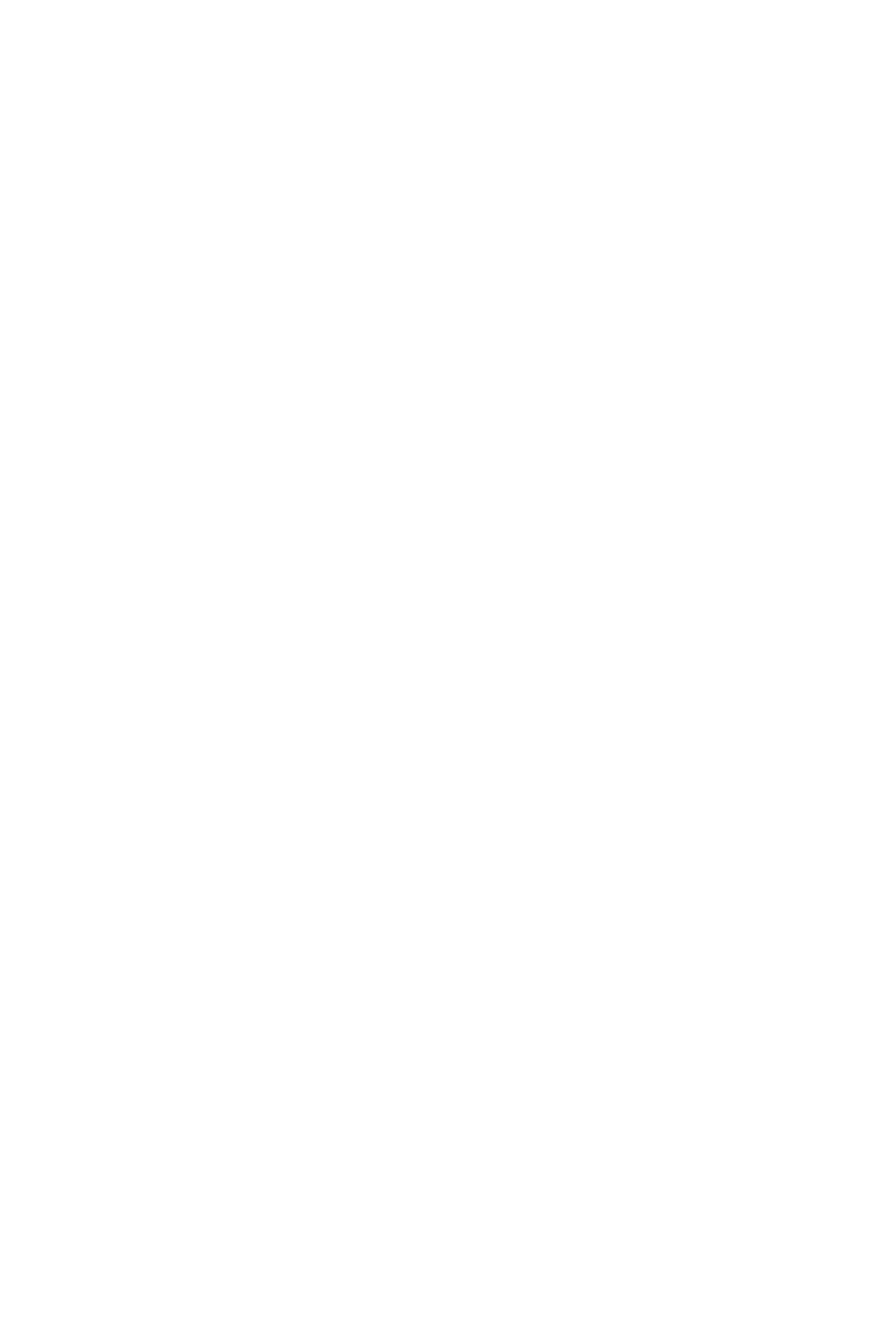
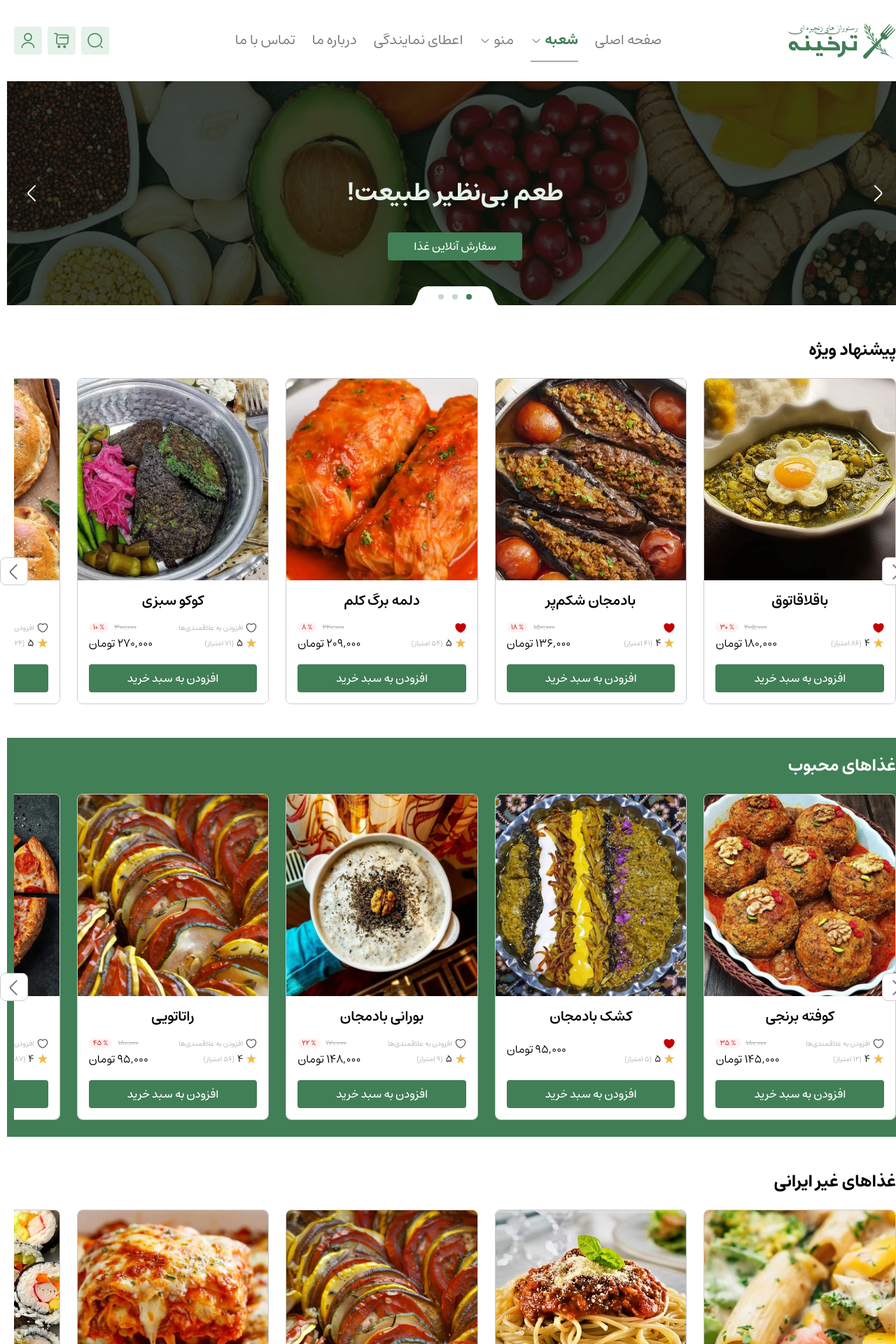
Before and after one commit to hhznmrnayeri/tarkhine-typescript, a React (Vite) app: page /branch in a window 1280 px wide. Before the commit this address had no page. Shown: the top 1920 px of the page at 70% size. Before the commit the page ends 800 px from the top, so only its background shows below. Built offline with nearby package versions, Linux system fonts and the light colour scheme; data requests are answered from the project's data file.

Commit message:
build: :building_construction: create branch page
create branch page and update routes

import SectionItem in branch page

```diff
--- a/src/routes.tsx
+++ b/src/routes.tsx
@@ -1,4 +1,8 @@
 import Index from "./view/Home/Index";
+import { Index as Branch } from "./view/Branch/Index";
 
-const routes = [{ path: "/", element: <Index /> }];
+const routes = [
+  { path: "/", element: <Index /> },
+  { path: "branch", element: <Branch /> },
+];
 export default routes;
--- /dev/null
+++ b/src/view/Branch/Index.tsx
@@ -0,0 +1,45 @@
+import { useEffect, useState } from "react";
+import HeaderSlider from "../../components/HeaderSlider";
+import Nav from "../../components/Nav";
+import SearchBox from "../../components/SearchBox";
+import { BaseUrl } from "../../components/BaseUrl";
+import { FoodTypes } from "../../types/Food.types";
+import SectionItem from "./SectionItem";
+export function Index() {
+  const [specialArray, setSpecialArray] = useState<FoodTypes[]>([]);
+  const [popularArray, setPopularArray] = useState<FoodTypes[]>([]);
+  const [foreignArray, setForeignArray] = useState<FoodTypes[]>([]);
+  function getFoods() {
+    setForeignArray([]);
+    setSpecialArray([]);
+    setPopularArray([]);
+    fetch(`${BaseUrl}/foods`)
+      .then((res) => res.json())
+      .then((data) => {
+        data.forEach((item: FoodTypes) => {
+          if (item.isSpecial) {
+            setSpecialArray((prev) => [...prev, item]);
+          }
+          if (item.isPopular) {
+            setPopularArray((prev) => [...prev, item]);
+          }
+          if (item.isForeign) {
+            setForeignArray((prev) => [...prev, item]);
+          }
+        });
+      });
+  }
+  useEffect(() => {
+    getFoods();
+  }, []);
+  return (
+    <>
+      <Nav title="branch" />
+      <HeaderSlider title="طعم بی‌نظیر طبیعت!" />
+      <SearchBox />
+      <SectionItem array={specialArray} label="special" />
+      <SectionItem array={popularArray} label="popular" />
+      <SectionItem array={foreignArray} label="foreign" />
+    </>
+  );
+}
```
